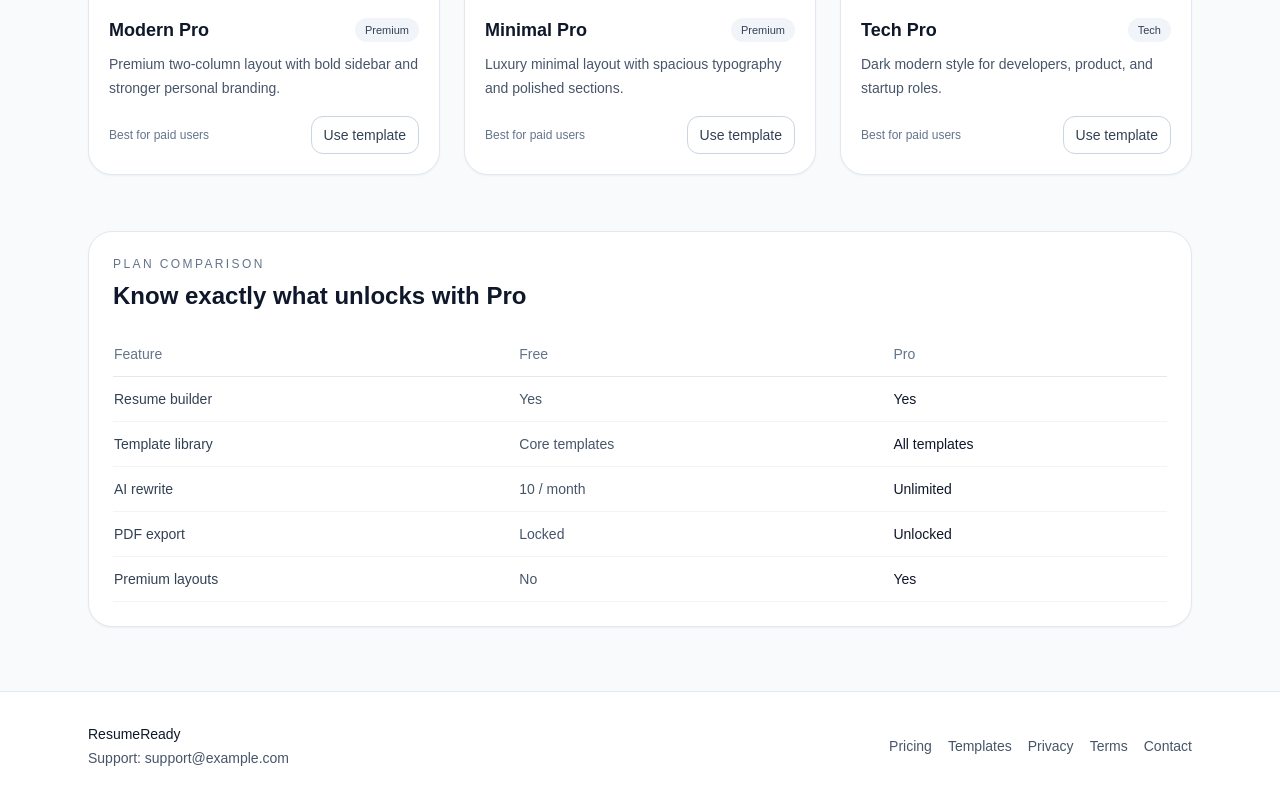
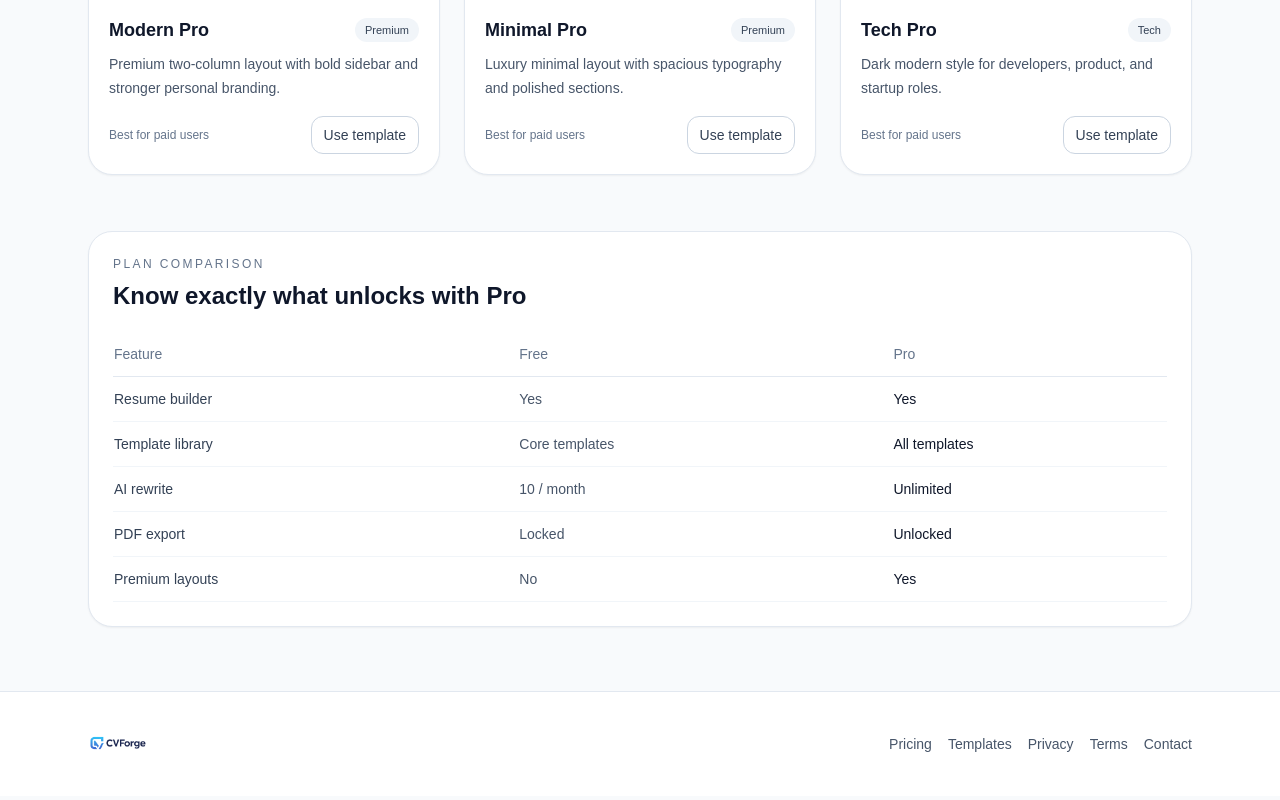
Before and after one commit to kalex-313/resume-mvp, a Next.js app: page / in a window 1280 px wide. Shown: the part 2046-2846 px from the top of the page. Built offline with nearby package versions, Linux system fonts and the light colour scheme; no server answers.

Commit message:
Use logo in footer

```diff
--- a/src/components/layout/site-footer.tsx
+++ b/src/components/layout/site-footer.tsx
@@ -1,22 +1,38 @@
 import Link from "next/link";
 
 export function SiteFooter() {
-  const companyName = process.env.NEXT_PUBLIC_COMPANY_NAME || "ResumeReady";
-  const supportEmail = process.env.NEXT_PUBLIC_SUPPORT_EMAIL || "support@example.com";
+  const supportEmail =
+    process.env.NEXT_PUBLIC_SUPPORT_EMAIL || "support@example.com";
 
   return (
     <footer className="border-t border-slate-200 bg-white">
       <div className="mx-auto flex max-w-6xl flex-col gap-4 px-6 py-8 text-sm text-slate-600 md:flex-row md:items-center md:justify-between">
-        <div>
-          <p className="font-medium text-slate-900">{companyName}</p>
-          <p className="mt-1">Support: {supportEmail}</p>
+        <div className="flex flex-col gap-2">
+          <Link href="/" className="flex items-center">
+            <img
+              src="/logo.png"
+              alt="CVForge"
+              className="h-10 w-auto object-contain"
+            />
+          </Link>
         </div>
+
         <div className="flex flex-wrap gap-4">
-          <Link href="/pricing" className="hover:text-slate-900">Pricing</Link>
-          <Link href="/templates" className="hover:text-slate-900">Templates</Link>
-          <Link href="/privacy" className="hover:text-slate-900">Privacy</Link>
-          <Link href="/terms" className="hover:text-slate-900">Terms</Link>
-          <Link href="/contact" className="hover:text-slate-900">Contact</Link>
+          <Link href="/pricing" className="hover:text-slate-900">
+            Pricing
+          </Link>
+          <Link href="/templates" className="hover:text-slate-900">
+            Templates
+          </Link>
+          <Link href="/privacy" className="hover:text-slate-900">
+            Privacy
+          </Link>
+          <Link href="/terms" className="hover:text-slate-900">
+            Terms
+          </Link>
+          <Link href="/contact" className="hover:text-slate-900">
+            Contact
+          </Link>
         </div>
       </div>
     </footer>
```
